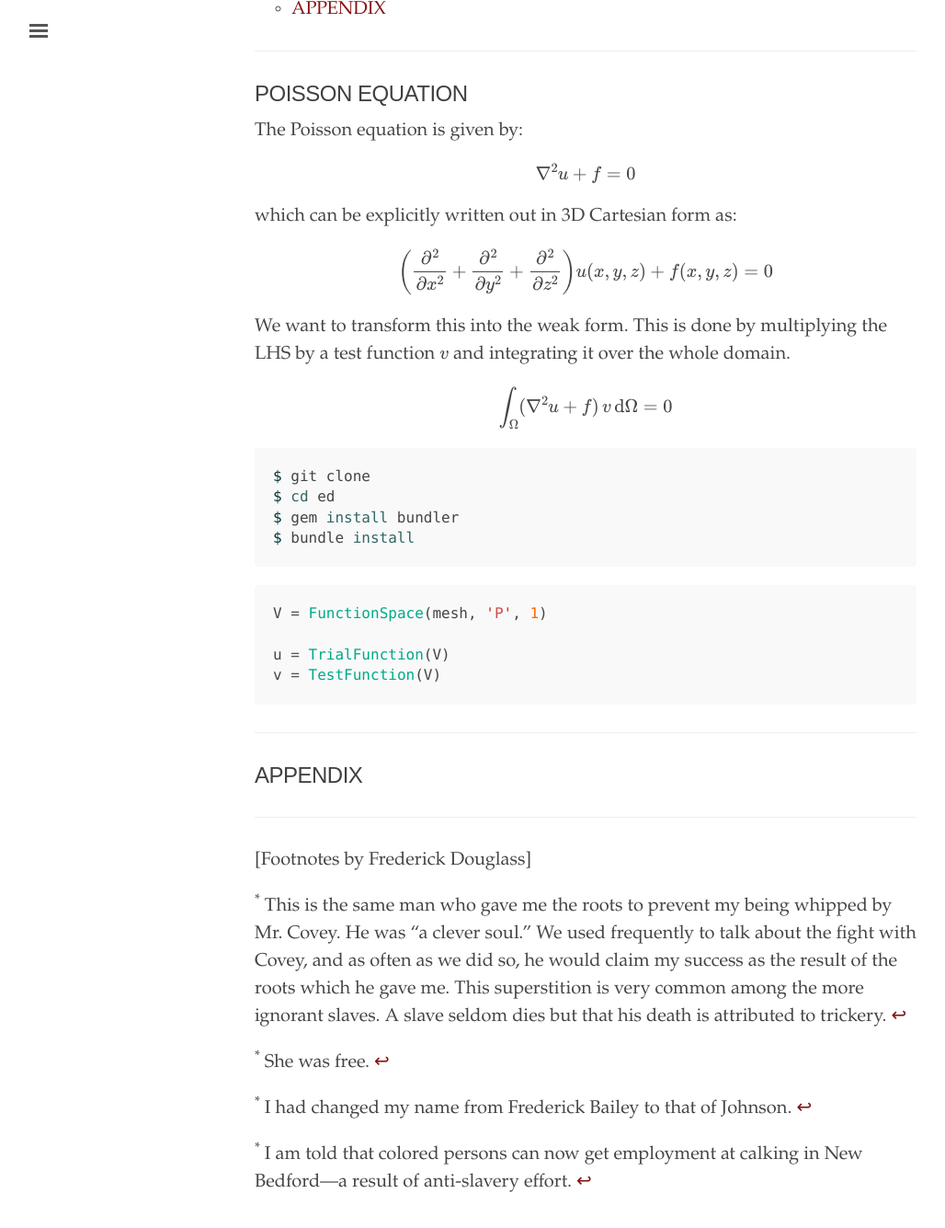
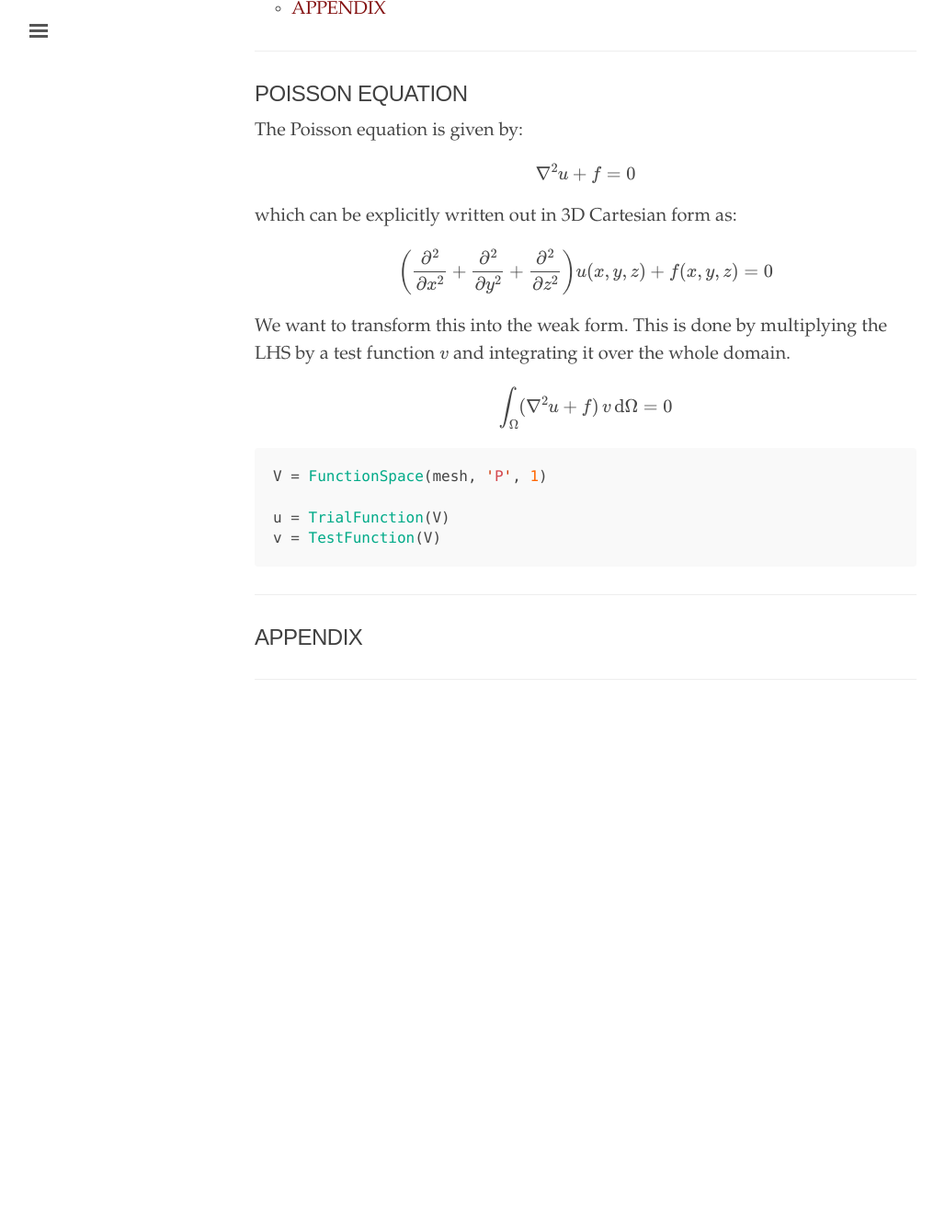
Before and after one commit to vanessanehruji/fenics_workshop, a Jekyll site: the page built from _texts/variational.md, in a window 1280 px wide and 1400 px high, scrolled down 441 px. Shown: the top 1335 px of the window at 92% size, without its empty margins (3-1031 px from the left). Built offline with Jekyll 4.4.1, drawn with Linux system fonts in a browser that asks for light colours; formulas are drawn with MathJax 3; after the commit the page ends 1281 px from its top, so only the background shows below that.

Commit message:
Updated Variational Page

````diff
--- a/_texts/variational.md
+++ b/_texts/variational.md
@@ -41,14 +41,6 @@ $$
 \int_{\Omega} (\nabla^2u + f) \,v\,\text{d}\Omega = 0
 $$
 
-
-~~~ bash
-$ git clone
-$ cd ed
-$ gem install bundler
-$ bundle install
-~~~
-
 ```python
 V = FunctionSpace(mesh, 'P', 1)
 
@@ -62,16 +54,3 @@ v = TestFunction(V)
 
 
 ---
-
-[Footnotes by Frederick Douglass]
-
-
-<!-- Make sure to use &#x21a9;&#xfe0e; to generate ↩︎ manually -->
-
-<sup id="fn1">*</sup> This is the same man who gave me the roots to prevent my being whipped by Mr. Covey. He was "a clever soul." We used frequently to talk about the fight with Covey, and as often as we did so, he would claim my success as the result of the roots which he gave me. This superstition is very common among the more ignorant slaves. A slave seldom dies but that his death is attributed to trickery. [&#x21a9;&#xfe0e;](#ref1)
-
-<sup id="fn2">*</sup> She was free. [&#x21a9;&#xfe0e;](#ref2)
-
-<sup id="fn3">*</sup> I had changed my name from Frederick Bailey to that of Johnson. [&#x21a9;&#xfe0e;](#ref3)
-
-<sup id="fn4">*</sup> I am told that colored persons can now get employment at calking in New Bedford—a result of anti-slavery effort. [&#x21a9;&#xfe0e;](#ref4)
````
